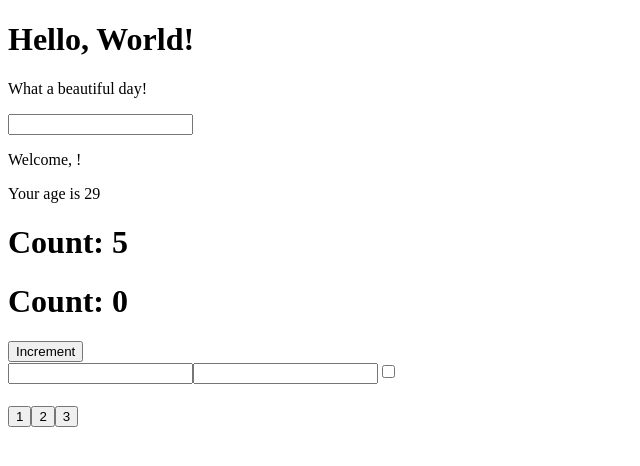
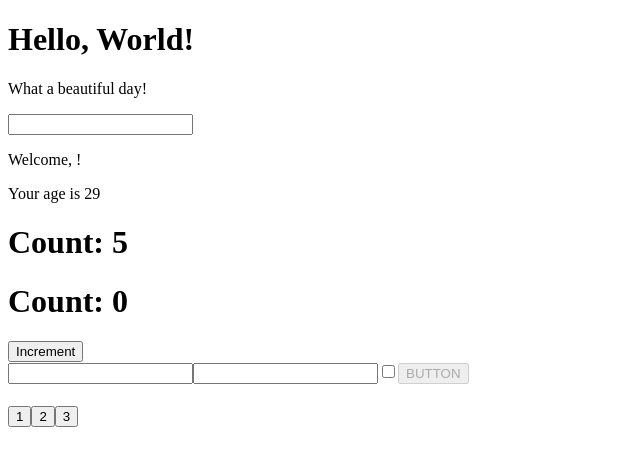
Before and after one commit to AlexRicci93/REACT-EXERCISES, a React (Create React App) app: page / in a window 1280 px wide. Shown: the top 466 px of the page, without its empty margins (0-640 px from the left). Built offline with nearby package versions, Linux system fonts and the light colour scheme.

Commit message:
forms-03

```diff
--- a/src/Login.js
+++ b/src/Login.js
@@ -7,9 +7,27 @@ export class Login extends React.Component {
 
         username: '',
         password: '',
-        remember: false
+        remember: false,
+        disabled: true
 
     }
+
+
+
+    handleLogin = (event) => {
+
+        let disabledButton = event.target.disabled
+
+        this.setState({
+
+            disabled: disabledButton
+        })
+
+
+
+    }
+
+
 
     handleLoginInputs = (event) => {
 
@@ -37,6 +55,7 @@ export class Login extends React.Component {
             <input name="username" value={this.state.username} onChange={this.handleLoginInputs}/>
             <input name="password" type="password" value={this.state.password} onChange={this.handleLoginInputs}/>
             <input name="remember" type="checkbox" checked={this.state.remember} onChange={this.handleLoginInputs}/>
+            <button disabled={!this.state.username || !this.state.password} onClick={this.handleLogin}>BUTTON</button>
             </>
         )
     }
```
